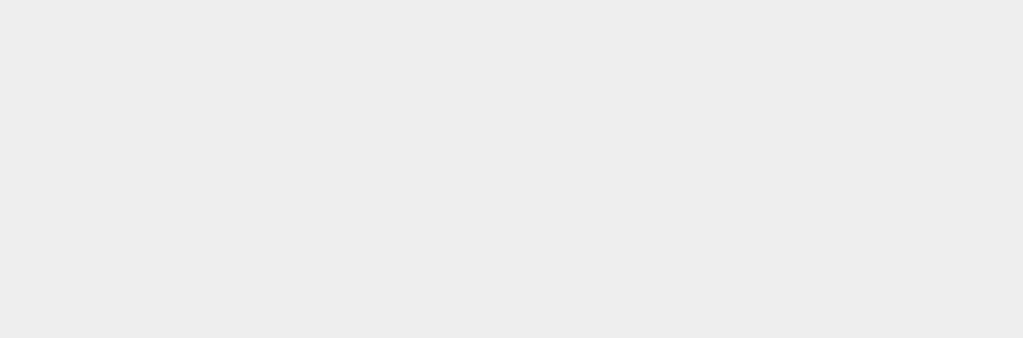
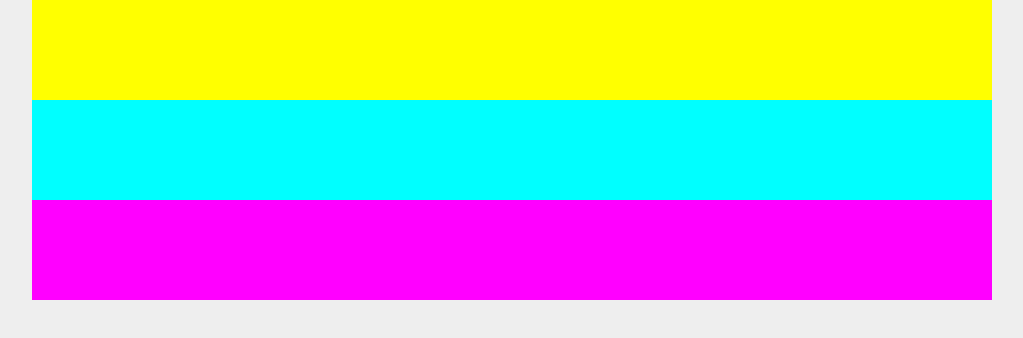
Before and after one commit to planeswalker1/more-flexbox-examples, a plain HTML site: page index.html in a window 1280 px wide. Shown: the whole page, without its empty margins (128-1151 px from the left). Drawn offline with Linux system fonts and the light colour scheme.

Commit message:
Added background color and height to each box

```diff
--- a/style.css
+++ b/style.css
@@ -9,3 +9,20 @@ body {
     margin: 0 auto;
     width: 100%;
 }
+
+.box {
+  height: 100px;
+  min-width: 100px;
+}
+
+.one {
+ background: yellow;
+}
+
+.two {
+  background: cyan;
+}
+
+.three {
+  background: fuchsia;
+}
```
